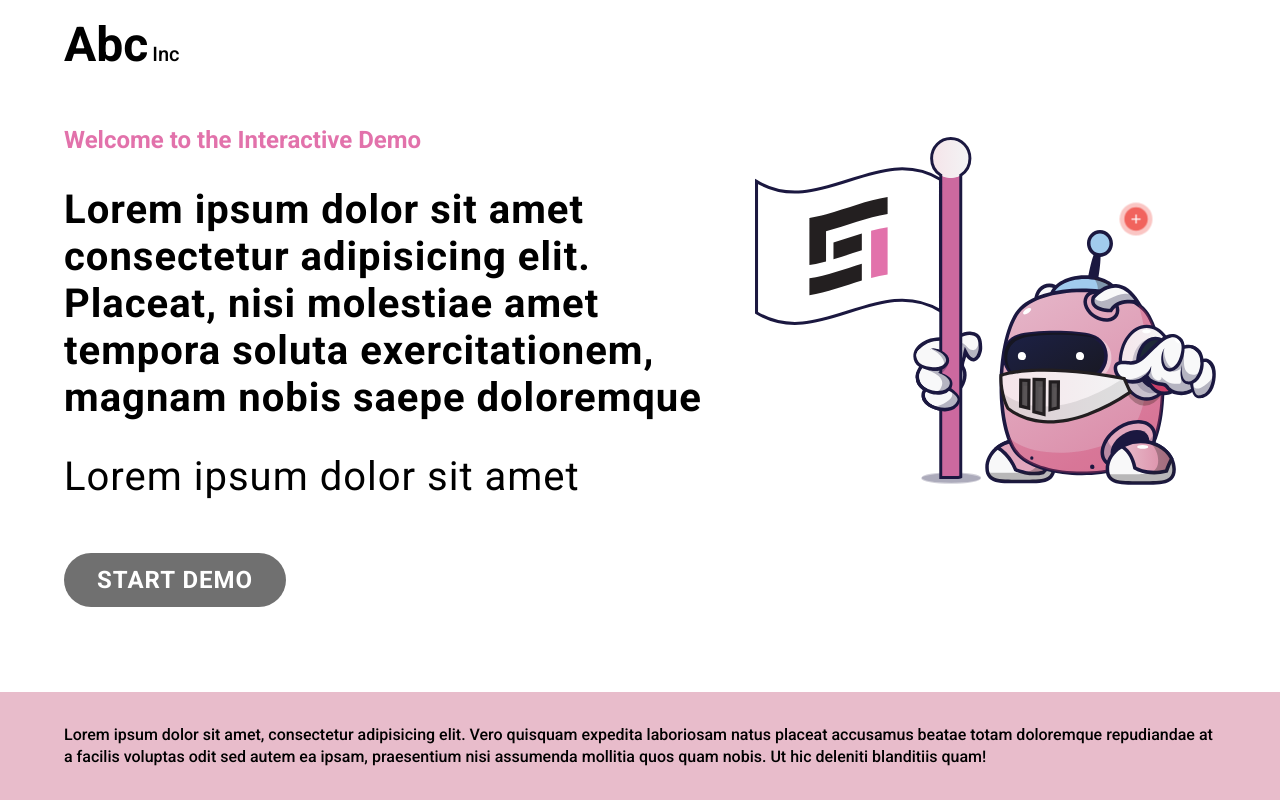
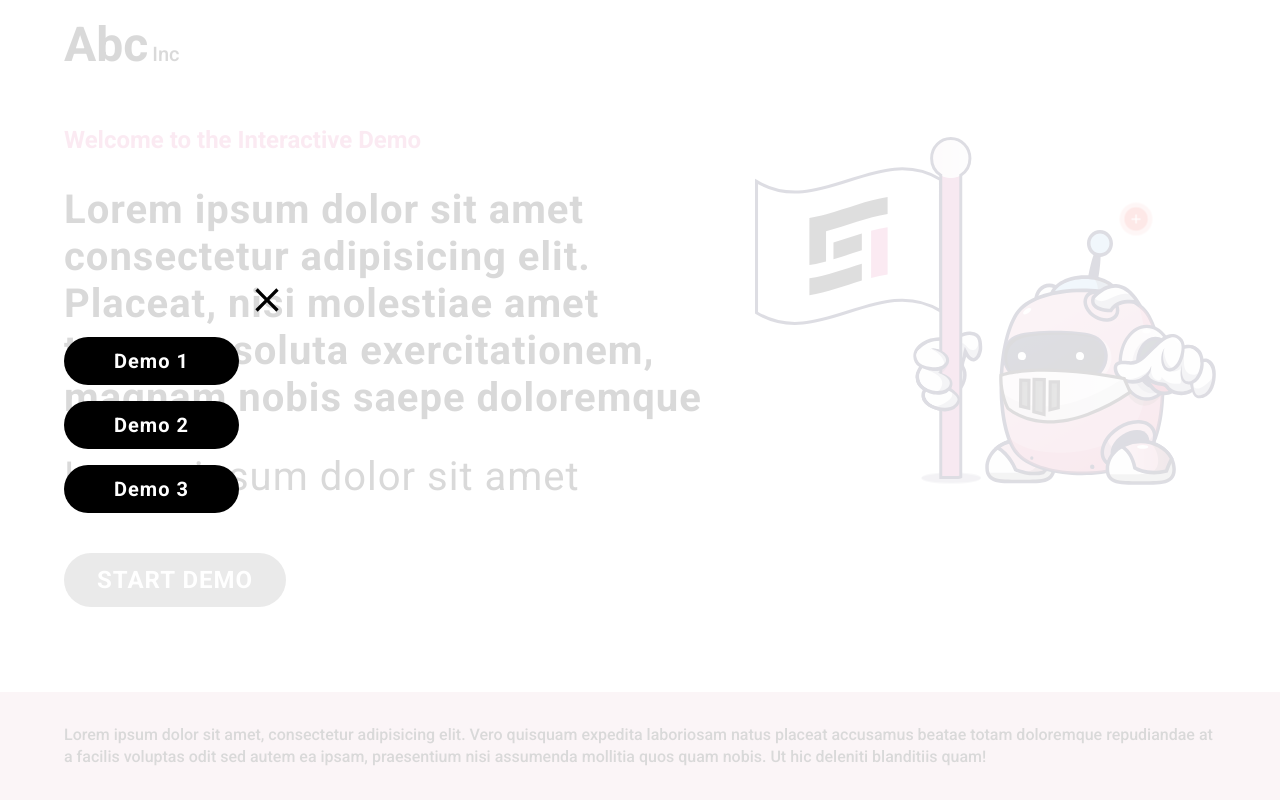
Before and after one commit to hespinoza01/elim5test, a React (Create React App) app in the folder client/: page / in a window 1280 px wide. Both pictures are taken after a click on the button "START DEMO". Built offline with nearby package versions, Linux system fonts and the light colour scheme.

Commit message:
:sparkles: Addedd navbar component to show availables pages demos

```diff
--- a/client/src/components/index.js
+++ b/client/src/components/index.js
@@ -2,6 +2,7 @@ import Button from './button.component'
 import Elim5Minion from './elim5-minion.component'
 import Footer from './footer.component'
 import Header from './header.component'
+import Navbar from './navbar.component'
 import PrivateRoute from './private-route.component'
 
-export { Button, Elim5Minion, Footer, Header, PrivateRoute }
+export { Button, Elim5Minion, Footer, Header, Navbar, PrivateRoute }
--- /dev/null
+++ b/client/src/components/navbar.component.js
@@ -0,0 +1,19 @@
+import { IoMdClose as CloseIcon } from 'react-icons/io'
+
+// import components
+import { Button } from '../components'
+
+export default function Navbar({ onClose = () => {} }) {
+    return (
+        <nav className='Navbar'>
+            <div className='Navbar-content'>
+                <button onClick={onClose} className='btn-close'>
+                    <CloseIcon />
+                </button>
+                <Button>demo 1</Button>
+                <Button>demo 2</Button>
+                <Button>demo 3</Button>
+            </div>
+        </nav>
+    )
+}
--- /dev/null
+++ b/client/src/styles/components/navbar.scss
@@ -0,0 +1,51 @@
+.Navbar {
+    @include flex-vertical;
+    @include full-screen;
+    justify-content: center;
+    align-items: flex-start;
+    background-color: rgba($white, .85);
+    padding: 0 4rem;
+    animation: show-navbar .5s;
+
+    @keyframes show-navbar {
+        from {
+            transform: translateX(100%)
+        }
+    }
+
+    .Navbar-content {
+        @include flex-vertical;
+        width: 175px;
+    }
+
+    .btn-close {
+        @include input-base;
+        background-color: transparent;
+        font-size: 2.5rem;
+        align-self: flex-end;
+        margin-right: -4rem;
+    }
+
+    .Button {
+        text-transform: capitalize;
+        font-size: 1.25rem;
+        margin-bottom: 1rem;
+        opacity: 0;
+        transform: translateX(100%);
+
+        @for $i from 1 through 4 {
+            &:nth-child(#{$i}) {
+                $delay: $i * 0.1;
+                $duration: $i * 0.25;
+                animation: show-nav-option #{$duration}s #{$delay}s forwards;
+            }
+        }
+
+        @keyframes show-nav-option {
+            to {
+                opacity: 1;
+                transform: translateX(0);
+            }
+        }
+    }
+}
--- a/client/src/styles/index.scss
+++ b/client/src/styles/index.scss
@@ -8,6 +8,7 @@
 @import 'components/elim5-minion.scss';
 @import 'components/footer.scss';
 @import 'components/header.scss';
+@import 'components/navbar.scss';
 
 // import views
 @import 'views/home.scss';
--- a/client/src/styles/views/home.scss
+++ b/client/src/styles/views/home.scss
@@ -19,6 +19,7 @@
 
         .Home-content__information {
             width: 60%;
+            height: 100% !important;
             padding-right: 1rem;
         }
 
--- a/client/src/views/home.view.js
+++ b/client/src/views/home.view.js
@@ -1,7 +1,11 @@
+import { useState } from 'react'
+
 // import components
-import { Button, Elim5Minion, Footer, Header } from '../components'
+import { Button, Elim5Minion, Footer, Header, Navbar } from '../components'
 
 export default function Home() {
+    const [showNavbar, setShowNavbar] = useState(false)
+
     return (
         <main className='Home'>
             <Header />
@@ -26,11 +30,17 @@ export default function Home() {
                 <Elim5Minion />
             </section>
 
-            <Button className='btn-start-demo' primary>
+            <Button
+                onClick={() => setShowNavbar(true)}
+                className='btn-start-demo'
+                primary
+            >
                 start demo
             </Button>
 
             <Footer />
+
+            {showNavbar && <Navbar onClose={() => setShowNavbar(false)} />}
         </main>
     )
 }
```
